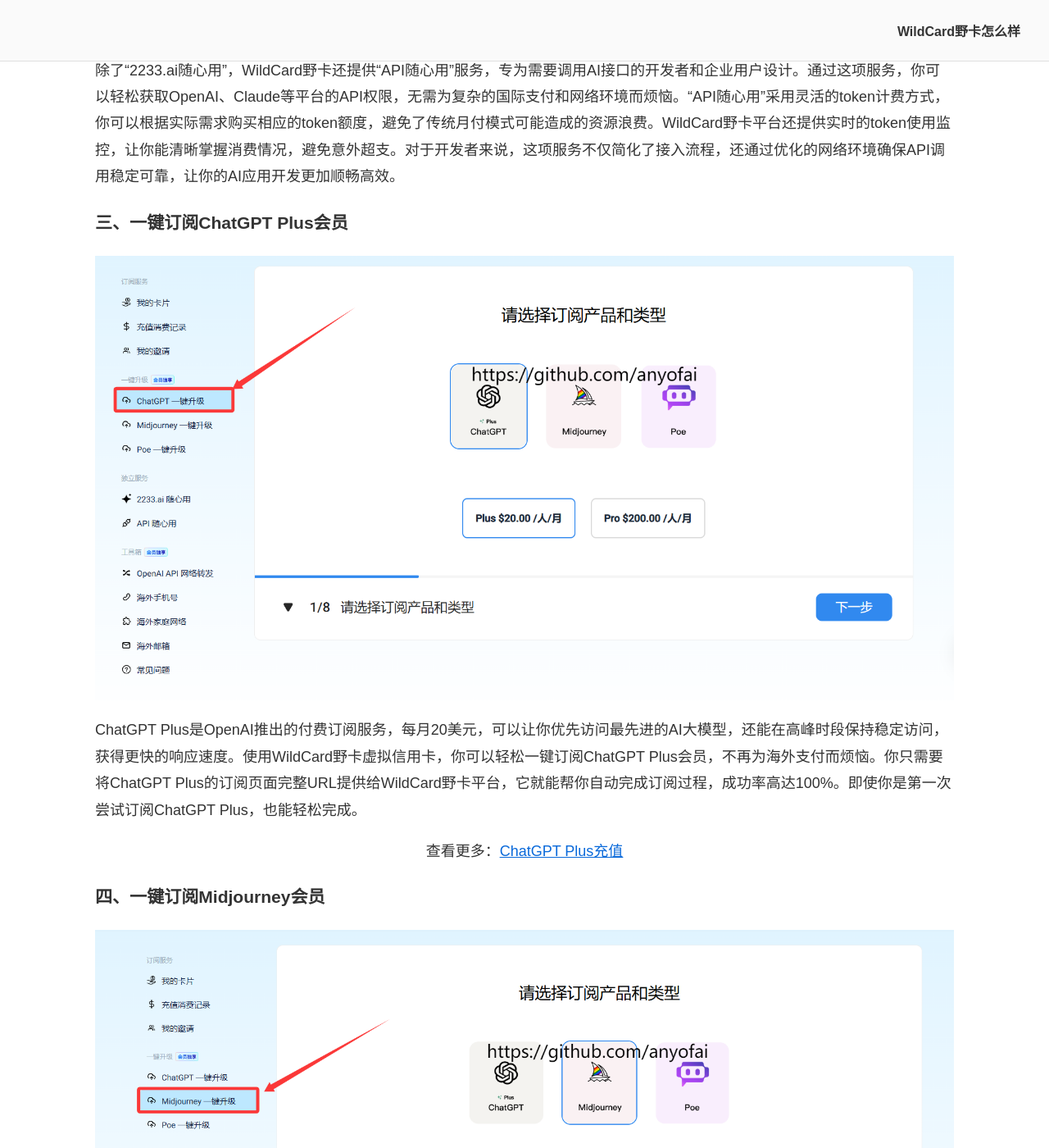
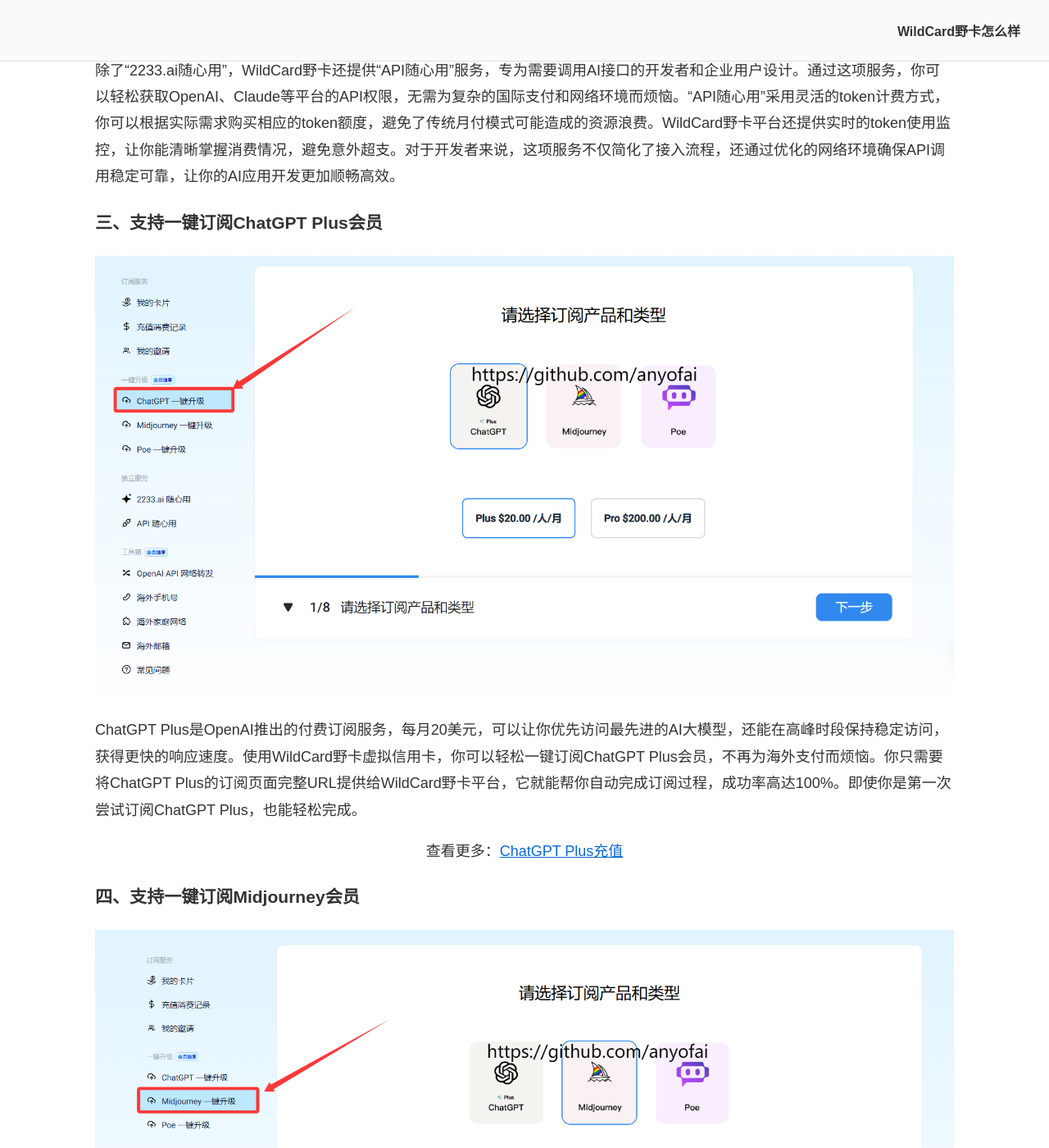
Before and after one commit to anyofai/anyofai.github.io, a Jekyll site: the page built from index.md, in a window 1280 px wide and 1400 px high, scrolled down 12761 px. Shown: the whole window at 82% size. Built offline with Jekyll 4.4.1, drawn with Linux system fonts in a browser that asks for light colours; some of the changed text lies outside the part shown.

Commit message:
Update index.md

```diff
--- a/index.md
+++ b/index.md
@@ -153,7 +153,7 @@
 
 除了“2233.ai随心用”，WildCard野卡还提供“API随心用”服务，专为需要调用AI接口的开发者和企业用户设计。通过这项服务，你可以轻松获取OpenAI、Claude等平台的API权限，无需为复杂的国际支付和网络环境而烦恼。“API随心用”采用灵活的token计费方式，你可以根据实际需求购买相应的token额度，避免了传统月付模式可能造成的资源浪费。WildCard野卡平台还提供实时的token使用监控，让你能清晰掌握消费情况，避免意外超支。对于开发者来说，这项服务不仅简化了接入流程，还通过优化的网络环境确保API调用稳定可靠，让你的AI应用开发更加顺畅高效。
 
-### 三、一键订阅ChatGPT Plus会员
+### 三、支持一键订阅ChatGPT Plus会员
 
 ![WildCard野卡虚拟信用卡能用来干什么（三）：一键订阅ChatGPT Plus会员](https://raw.githubusercontent.com/anyofai/anyofai.github.io/refs/heads/main/image/wildcard-yeka-13.png)
 
@@ -161,7 +161,7 @@
 
 <p align="center">查看更多：<a href="https://github.com/anyofai/anyofai.github.io">ChatGPT Plus充值</a></p>
 
-### 四、一键订阅Midjourney会员
+### 四、支持一键订阅Midjourney会员
 
 ![WildCard野卡虚拟信用卡能用来干什么（四）：一键订阅Midjourney会员](https://raw.githubusercontent.com/anyofai/anyofai.github.io/refs/heads/main/image/wildcard-yeka-14.png)
 
@@ -169,7 +169,7 @@
 
 <p align="center">查看更多：<a href="https://github.com/anyofai/midjourney">开通Midjourney会员</a></p>
 
-### 五、一键订阅Poe会员
+### 五、支持一键订阅Poe会员
 
 ![WildCard野卡虚拟信用卡能用来干什么（五）：一键订阅Poe会员](https://raw.githubusercontent.com/anyofai/anyofai.github.io/refs/heads/main/image/wildcard-yeka-15.png)
 
@@ -177,7 +177,7 @@
 
 <p align="center">查看更多：<a href="https://github.com/anyofai/poe">购买Poe会员</a></p>
 
-### 六、订阅其他AI工具会员
+### 六、支持订阅其他AI工具会员
 
 ![WildCard野卡虚拟信用卡能用来干什么（六）：订阅其他AI工具会员](https://raw.githubusercontent.com/anyofai/anyofai.github.io/refs/heads/main/image/wildcard-yeka-16.png)
 
@@ -185,7 +185,7 @@
 
 <p align="center">查看更多：<a href="https://github.com/anyofai/claude-pro">Claude Pro购买</a>、<a href="https://github.com/anyofai/x-twitter">X Premium订阅</a></p>
 
-### 七、订阅其他流媒体或社交会员
+### 七、支持订阅其他流媒体或社交会员
 
 ![WildCard野卡虚拟信用卡能用来干什么（七）：订阅其他流媒体或社交会员](https://raw.githubusercontent.com/anyofai/anyofai.github.io/refs/heads/main/image/wildcard-yeka-17.png)
 
```
